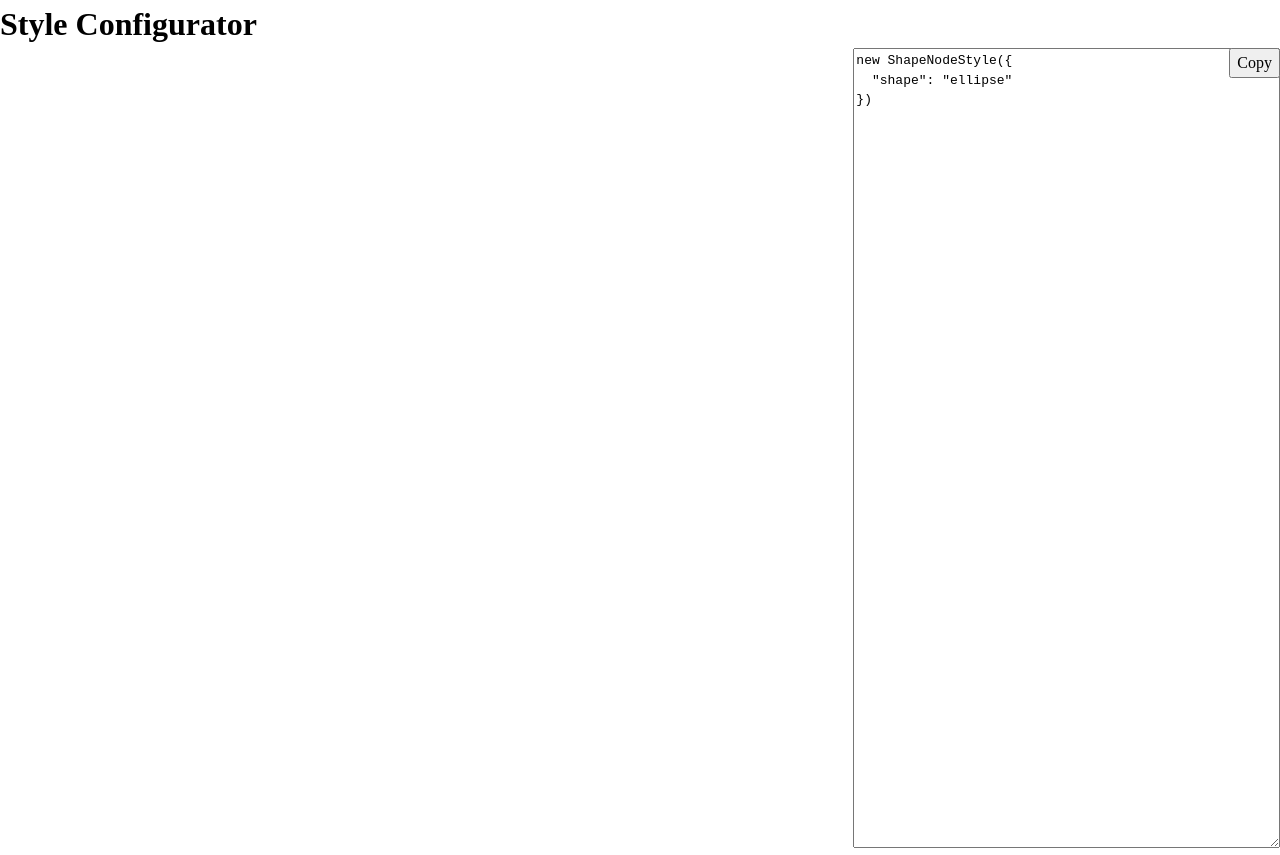
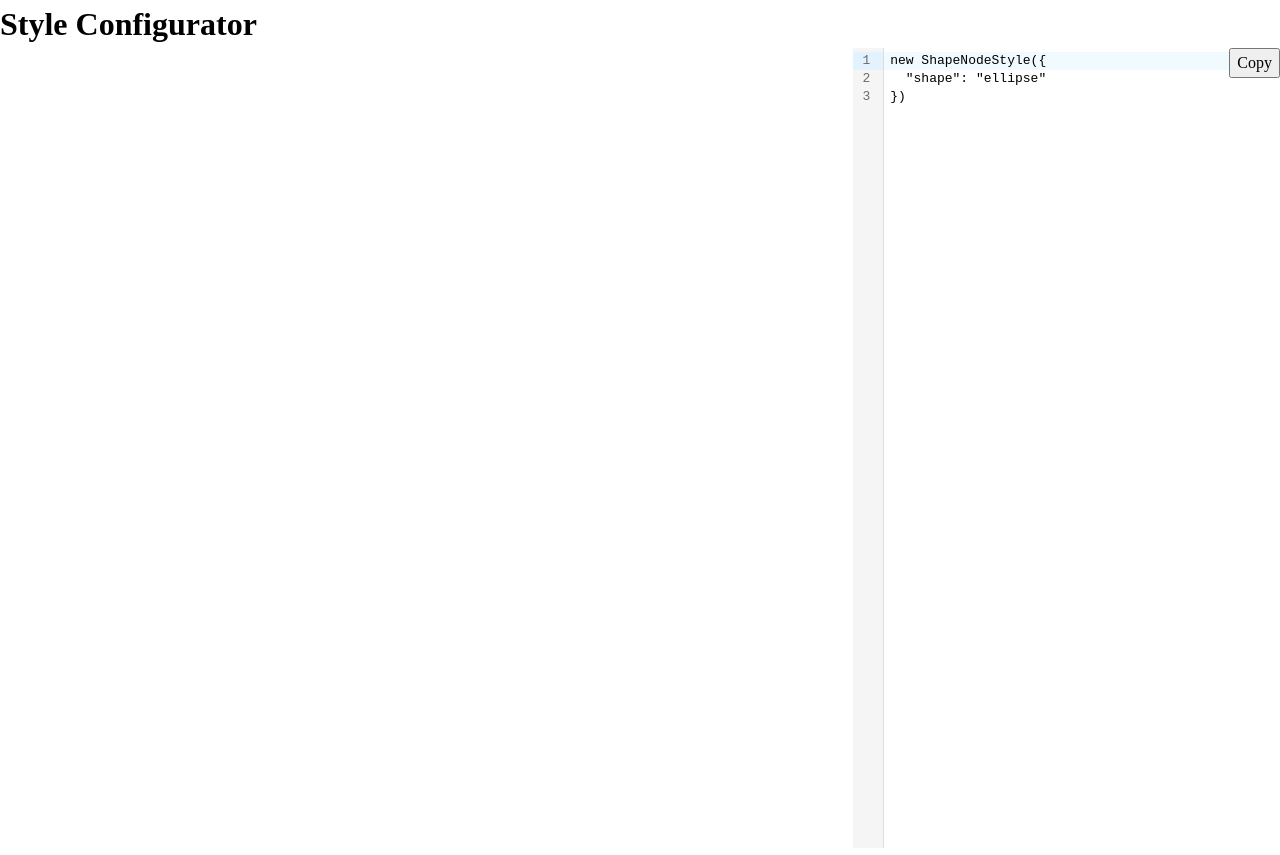
Before and after one commit to yWorks/yfiles-for-html-style-configurator, a website built with Vite: page src/index.html in a window 1280 px wide. Both pictures are taken after a click on the button "Copy". Built offline with nearby package versions, Linux system fonts and the light colour scheme; what @yfiles/yfiles would draw is missing.

Commit message:
integrate codemirror

```diff
--- a/package.json
+++ b/package.json
@@ -10,7 +10,9 @@
   "license": "ISC",
   "description": "",
   "dependencies": {
+    "@codemirror/view": "^6.36.3",
     "@yfiles/yfiles": "^30.0.0",
+    "codemirror": "^6.0.1",
     "prettier": "^3.5.2",
     "typescript": "^5.7.3",
     "vite": "^6.2.0"
--- a/src/editor-component.ts
+++ b/src/editor-component.ts
@@ -1,19 +1,41 @@
 import { StyleConfiguration } from './style-configuration'
+import { basicSetup } from 'codemirror'
+import { EditorView } from '@codemirror/view'
 
 export class EditorComponent {
-  private textArea: HTMLTextAreaElement
   private copyButton: HTMLButtonElement
+  private view: EditorView
 
-  constructor() {
-    this.textArea = document.querySelector('.editor') as HTMLTextAreaElement
+  constructor(parent: Element | DocumentFragment) {
     this.copyButton = document.querySelector('.copy-code') as HTMLButtonElement
 
     this.copyButton.addEventListener('click', () => {
-      void navigator.clipboard.writeText(this.textArea.value)
+      void navigator.clipboard.writeText(this.getText())
+    })
+
+    this.view = new EditorView({
+      doc: '',
+      parent,
+      extensions: [basicSetup],
     })
   }
 
   update(json: StyleConfiguration) {
-    this.textArea.value = `new ShapeNodeStyle(${JSON.stringify(json, null, 2)})`
+    const text = `new ShapeNodeStyle(${JSON.stringify(json, null, 2)})`
+    this.setText(text)
+  }
+
+  private getText() {
+    return this.view.state.doc.toString()
+  }
+
+  private setText(text: string) {
+    this.view.dispatch({
+      changes: {
+        from: 0,
+        to: this.view.state.doc.length,
+        insert: text,
+      },
+    })
   }
 }
--- a/src/index.html
+++ b/src/index.html
@@ -21,12 +21,13 @@
         flex: 1;
         position: relative;
     }
-    .editor {
+    .cm-editor {
         height: 100%;
         width: 100%;
         font-family: monospace;
     }
     .copy-code {
+        z-index: 1;
         position: absolute;
         top: 0;
         right: 0;
@@ -41,7 +42,6 @@
 <div class="graph-component"></div>
 <div class="properties-panel"></div>
 <div class="editor-container">
-  <textarea readonly class="editor"></textarea>
   <button class="copy-code">Copy</button>
 </div>
 </div>
--- a/src/index.ts
+++ b/src/index.ts
@@ -12,6 +12,6 @@ graphComponent.inputMode = new GraphEditorInputMode()
 
 void graphComponent.fitGraphBounds()
 
-const editor = new EditorComponent()
+const editor = new EditorComponent(document.querySelector(".editor-container")!)
 
 editor.update({ shape: 'ellipse' })
```
Also changed, not shown: 1 other file.
